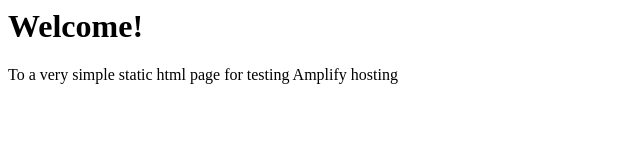
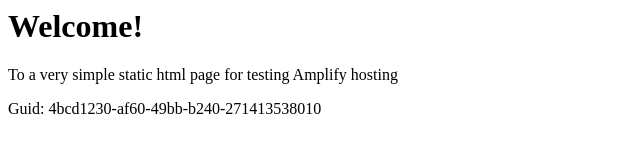
Before and after one commit to aws-aemilia-hkg/Github-PR-Commit-Integration-Test-DoNotTouch-GitHubAutoBuildCanaryTest-v1-preprod-ap-east-1, a website: page src/index.html in a window 1280 px wide. Shown: the whole page, without its empty margins (0-640 px from the left). Drawn offline with Linux system fonts and the light colour scheme.

Commit message:
commit from integ tests

```diff
--- a/src/index.html
+++ b/src/index.html
@@ -1,3 +1,5 @@
+
+
 <html lang="en">
 
 <head>
@@ -10,6 +12,6 @@
 <body>
     <h1>Welcome!</h1>
     <p>To a very simple static html page for testing Amplify hosting</p>
-</body>
+    <p>Guid: 4bcd1230-af60-49bb-b240-271413538010</p></body>
 
 </html>
```
